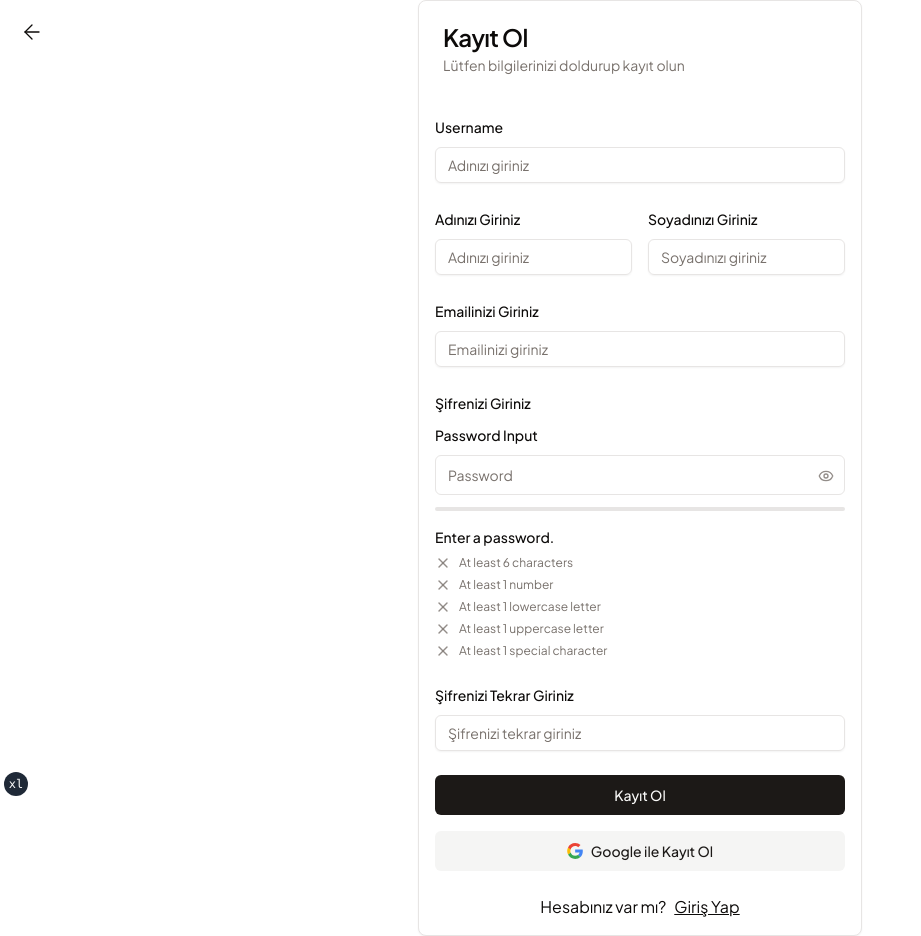
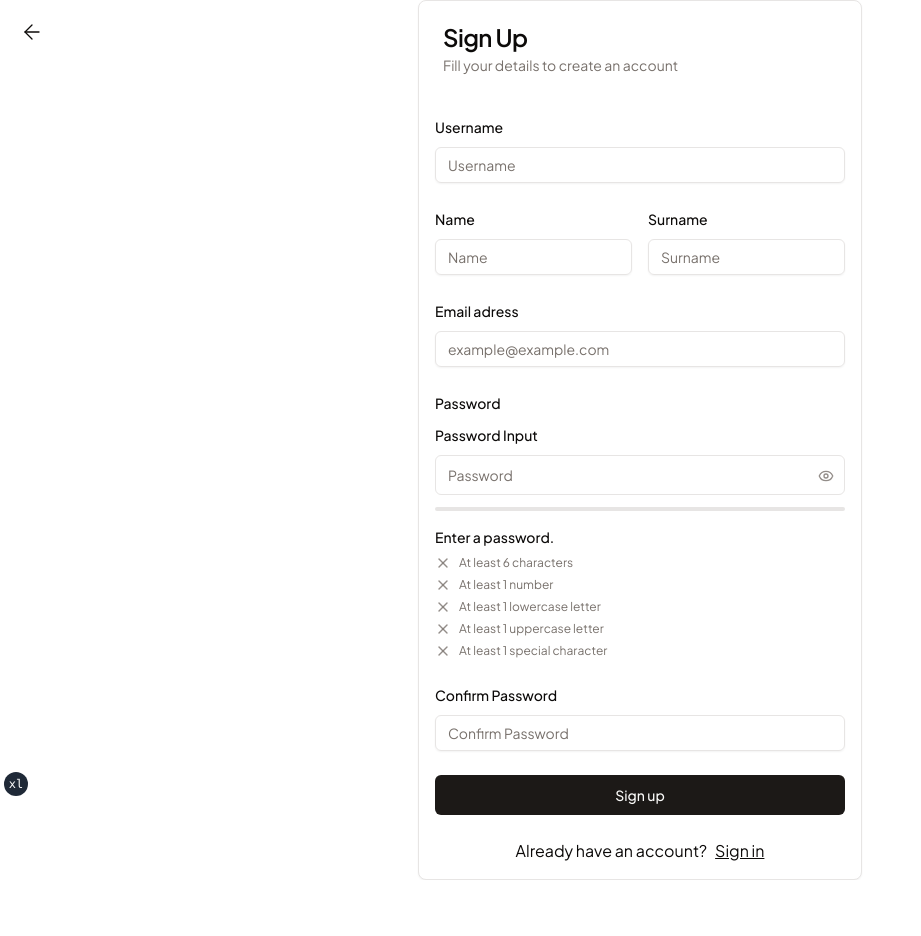
Before and after one commit to deu-graduation-project/docu-connect-frontend, a Next.js app: page /sign-up in a window 1280 px wide. Shown: the whole page, without its empty margins (0-921 px from the left). After the commit the page ends 880 px from the top, so only its background shows below. Built offline with nearby package versions, Linux system fonts and the light colour scheme.

Commit message:
Singup form değişiklikleri signup form ingilizce yapıldı ve google giriş kaldırıldı

```diff
--- a/src/components/forms/sign-up-form.tsx
+++ b/src/components/forms/sign-up-form.tsx
@@ -31,15 +31,15 @@ import { User } from "@/types/classes"
 
 const formSchema = z
   .object({
-    userName: z.string().min(1, "Adınızı giriniz"),
-    name: z.string().min(1, "Adınızı giriniz"),
-    surname: z.string().min(1, "Soyadınızı giriniz"),
-    email: z.string().email("Geçerli bir email giriniz"),
-    password: z.string().min(6, "Şifreniz en az 6 karakter olmalıdır"),
-    passwordConfirm: z.string().min(6, "Şifreniz en az 6 karakter olmalıdır"),
+    userName: z.string().min(1, "Enter your username"),
+    name: z.string().min(1, "Enter your name"),
+    surname: z.string().min(1, "Enter your surname"),
+    email: z.string().email("Enter a valid email"),
+    password: z.string().min(6, "Password must be at least 6 characters"),
+    passwordConfirm: z.string().min(6, "Password must be at least 6 characters"),
   })
   .refine((data) => data.password === data.passwordConfirm, {
-    message: "Şifreler eşleşmiyor.",
+    message: "Password does not match.",
     path: ["passwordConfirm"], // Field to highlight
   })
 
@@ -78,7 +78,7 @@ export default function SignUpForm() {
       await userService.createUser(
         userPayload,
         (data) => {
-          setSuccessMessage(`Kullanıcı başarıyla oluşturuldu!`)
+          setSuccessMessage(`User account succsessfully created!`)
         },
         (errorMessage) => {
           setError(errorMessage)
@@ -86,7 +86,7 @@ export default function SignUpForm() {
       )
     } catch (err) {
       console.error("Unexpected error:", err)
-      setError("Beklenmedik bir hata oluştu. Lütfen tekrar deneyin.")
+      setError("Unexpexted error.Try again later.")
     }
   }
 
@@ -102,9 +102,9 @@ export default function SignUpForm() {
         <form onSubmit={form.handleSubmit(onSubmit)} className="space-y-8">
           <Card>
             <CardHeader>
-              <CardTitle>Kayıt Ol</CardTitle>
+              <CardTitle>Sign Up</CardTitle>
               <CardDescription>
-                Lütfen bilgilerinizi doldurup kayıt olun
+                Fill your details to create an account
               </CardDescription>
             </CardHeader>
             <CardContent className="flex flex-col gap-6 p-4">
@@ -115,7 +115,7 @@ export default function SignUpForm() {
                   <FormItem>
                     <FormLabel>Username</FormLabel>
                     <FormControl>
-                      <Input placeholder="Adınızı giriniz" {...field} />
+                      <Input placeholder="Username" {...field} />
                     </FormControl>
                     <FormMessage />
                   </FormItem>
@@ -127,9 +127,9 @@ export default function SignUpForm() {
                   name="name"
                   render={({ field }) => (
                     <FormItem>
-                      <FormLabel>Adınızı Giriniz</FormLabel>
+                      <FormLabel>Name</FormLabel>
                       <FormControl>
-                        <Input placeholder="Adınızı giriniz" {...field} />
+                        <Input placeholder="Name" {...field} />
                       </FormControl>
                       <FormMessage />
                     </FormItem>
@@ -140,9 +140,9 @@ export default function SignUpForm() {
                   name="surname"
                   render={({ field }) => (
                     <FormItem>
-                      <FormLabel>Soyadınızı Giriniz</FormLabel>
+                      <FormLabel>Surname</FormLabel>
                       <FormControl>
-                        <Input placeholder="Soyadınızı giriniz" {...field} />
+                        <Input placeholder="Surname" {...field} />
                       </FormControl>
                       <FormMessage />
                     </FormItem>
@@ -154,11 +154,11 @@ export default function SignUpForm() {
                 name="email"
                 render={({ field }) => (
                   <FormItem>
-                    <FormLabel>Emailinizi Giriniz</FormLabel>
+                    <FormLabel>Email adress</FormLabel>
                     <FormControl>
                       <Input
                         type="email"
-                        placeholder="Emailinizi giriniz"
+                        placeholder="example@example.com"
                         {...field}
                       />
                     </FormControl>
@@ -171,11 +171,11 @@ export default function SignUpForm() {
                 name="password"
                 render={({ field }) => (
                   <FormItem>
-                    <FormLabel>Şifrenizi Giriniz</FormLabel>
+                    <FormLabel>Password</FormLabel>
                     <FormControl>
                       <InputPassWord
                         type="password"
-                        placeholder="Şifrenizi giriniz"
+                        placeholder="Password"
                         {...field}
                       />
                     </FormControl>
@@ -188,11 +188,11 @@ export default function SignUpForm() {
                 name="passwordConfirm"
                 render={({ field }) => (
                   <FormItem>
-                    <FormLabel>Şifrenizi Tekrar Giriniz</FormLabel>
+                    <FormLabel>Confirm Password</FormLabel>
                     <FormControl>
                       <Input
                         type="password"
-                        placeholder="Şifrenizi tekrar giriniz"
+                        placeholder="Confirm Password"
                         {...field}
                       />
                     </FormControl>
@@ -202,22 +202,13 @@ export default function SignUpForm() {
               />
               <div className="flex flex-col gap-4">
                 <Button type="submit" className="w-full">
-                  Kayıt Ol
-                </Button>
-                <Button
-                  className={cn(
-                    buttonVariants({ variant: "secondary" }),
-                    "w-full"
-                  )}
-                >
-                  <Icons.google />
-                  Google ile Kayıt Ol
+                  Sign up
                 </Button>
               </div>
               <div className="flex w-full justify-center gap-2">
-                <p>Hesabınız var mı?</p>
+                <p>Already have an account?</p>
                 <Link href={"/sign-in"} className="underline">
-                  Giriş Yap
+                  Sign in
                 </Link>
               </div>
               {error && <p className="text-center text-red-500">{error}</p>}
```
Also changed, not shown: 1 other file (tests, documents, lock files or other folders).
